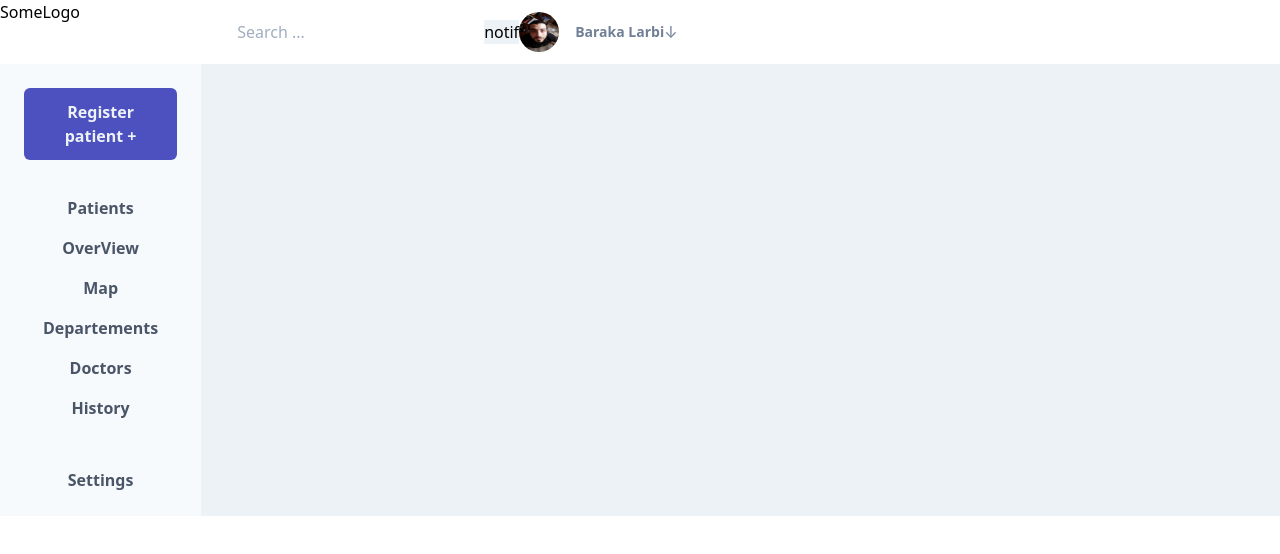
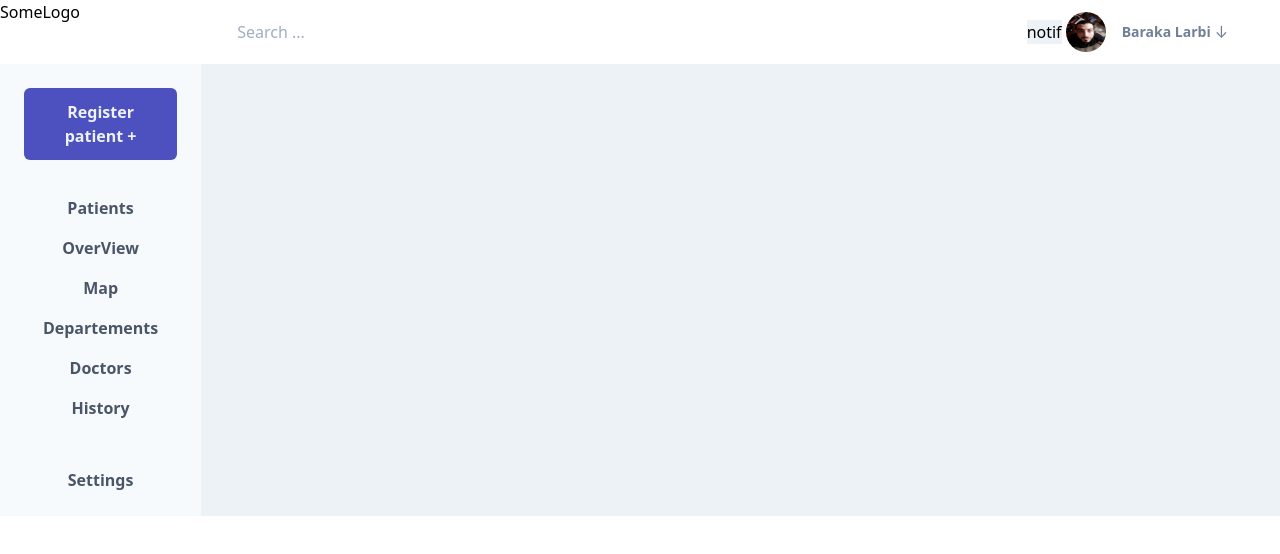
Before and after one commit to larbibaraka/health-app-dashboard, a React (Create React App) app: page / in a window 1280 px wide. Shown: the top 554 px of the page. Built offline with nearby package versions, Linux system fonts and the light colour scheme.

Commit message:
wrrap navbar element

```diff
--- /dev/null
+++ b/src/components/NavBar.jsx
@@ -0,0 +1,36 @@
+import React from 'react'
+import profileImage from "../assets/images/profile.jpg";
+
+export const NavBar = () => {
+    return(
+        <div className="flex bg-white h-16 w-full justify-between">
+        <div className="search">
+          <input
+            className="w-full ml-5 p-4 h-16 text-gray-700  focus:outline-none focus:bg-gray-100"
+            placeholder="Search ..."
+            type="text"
+          />
+        </div>
+        <div className="profile flex items-center mr-12">
+          <div className="notification bg-gray-200 items-center mr-1">
+            <button>notif</button>
+          </div>
+          <div className="profile-image flex items-center mr-1">
+            <img
+              className="w-10 h-10 rounded-full mr-4"
+              src={profileImage}
+              alt=""
+            />
+            <div className="text-sm ">
+              <p className="text-gray-600 leading-none font-semibold">
+                Baraka Larbi
+              </p>
+            </div>
+          </div>
+          <div className="profile-settings-dropdown items-center mr-1">
+            <button className="text-gray-600 focus:outline-none">&darr;</button>
+          </div>
+        </div>
+      </div>
+    )
+}
--- a/src/container/App.js
+++ b/src/container/App.js
@@ -1,42 +1,14 @@
 import React from "react";
 import "../assets/App.css";
 import { SideBar } from "./../components/SideBar";
-import profileImage from "../assets/images/profile.jpg";
+import { NavBar } from "../components/NavBar";
+
 
 function App() {
   return (
     <div className="flex bg-gray-200">
       <SideBar />
-      <div className="flex bg-white h-16 w-full ">
-        <div className="search">
-          <input
-            className="w-full ml-5 p-4 h-16 text-gray-700  focus:outline-none focus:bg-gray-100"
-            placeholder="Search ..."
-            type="text"
-          />
-        </div>
-        <div className="profile flex items-center">
-          <div className="notification bg-gray-200">
-            <button>notif</button>
-          </div>
-
-          <div className="profile-image flex items-center">
-            <img
-              className="w-10 h-10 rounded-full mr-4"
-              src={profileImage}
-              alt=""
-            />
-            <div className="text-sm">
-              <p className="text-gray-600 leading-none font-semibold">
-                Baraka Larbi
-              </p>
-            </div>
-          </div>
-          <div className="profile-settings-dropdown">
-            <button className="text-gray-600 focus:outline-none">&darr;</button>
-          </div>
-        </div>
-      </div>
+      <NavBar/>
     </div>
   );
 }
```
